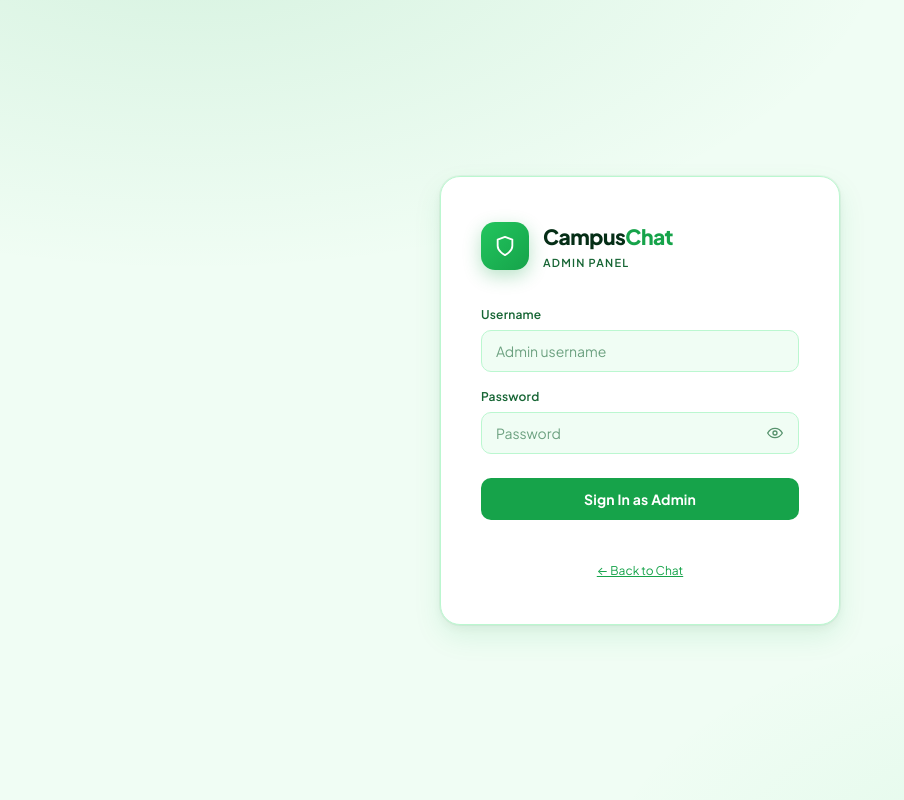
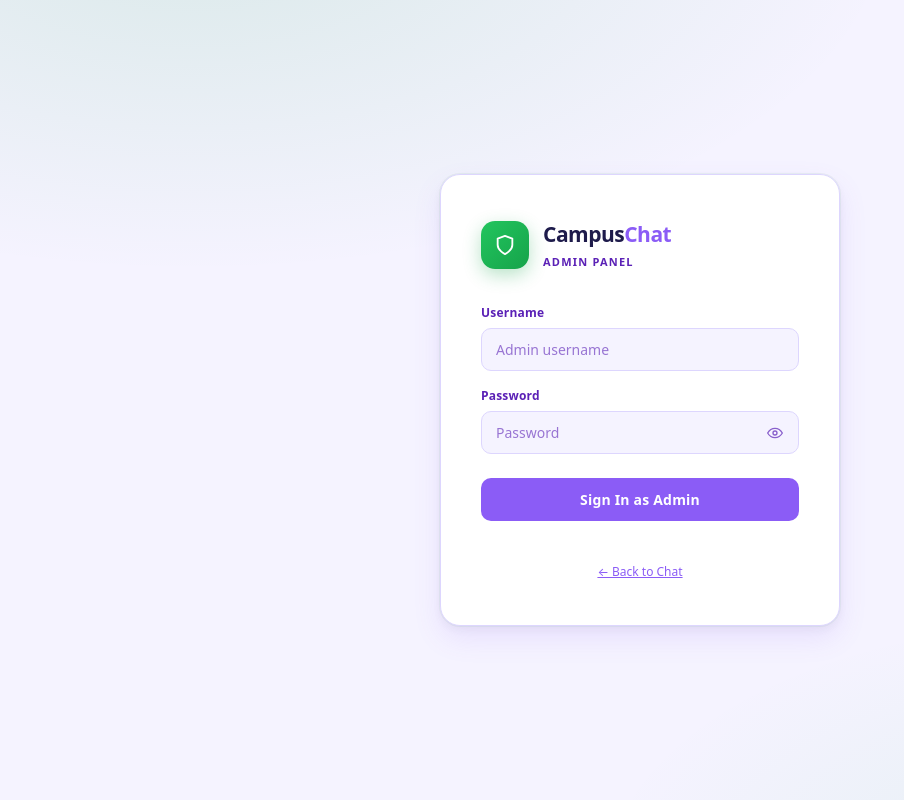
Before and after one commit to harryyyyy08/campus-chat, a PHP site: page /admin.html in a window 1280 px wide. Shown: the whole page, without its empty margins (0-904 px from the left). Run offline with PHP 8.4, Linux system fonts and the light colour scheme.

Commit message:
new color variables (violet dark theme)

```diff
--- a/ws-node/public/css/base.css
+++ b/ws-node/public/css/base.css
@@ -1,78 +1,78 @@
 /* ═══════════════════════════════════════════
-   CampusChat — Design System (Clean Mint)
+   CampusChat — Design System (Violet Dusk)
    ═══════════════════════════════════════════ */
 
 /* ── Light Theme ── */
 :root,
 [data-theme="light"] {
-  --bg-base:          #F0FDF4;
+  --bg-base:          #F5F3FF;
   --bg-sidebar:       #FFFFFF;
-  --bg-sidebar-hover: #F0FDF4;
-  --bg-active:        #DCFCE7;
-  --bg-chat:          #F7FEF9;
+  --bg-sidebar-hover: #F5F3FF;
+  --bg-active:        #EDE9FE;
+  --bg-chat:          #FAF9FF;
   --bg-bubble-in:     #FFFFFF;
-  --bg-bubble-out:    #16A34A;
-  --bg-input:         #F0FDF4;
+  --bg-bubble-out:    #8B5CF6;
+  --bg-input:         #F5F3FF;
   --bg-modal:         #FFFFFF;
 
-  --accent:       #16A34A;
-  --accent-hover: #15803D;
-  --accent-soft:  rgba(22, 163, 74, 0.10);
-  --accent-glow:  rgba(22, 163, 74, 0.25);
+  --accent:       #8B5CF6;
+  --accent-hover: #7C3AED;
+  --accent-soft:  rgba(139, 92, 246, 0.10);
+  --accent-glow:  rgba(139, 92, 246, 0.25);
 
-  --green:        #22C55E;
-  --green-soft:   rgba(34, 197, 94, 0.12);
+  --green:        #10B981;
+  --green-soft:   rgba(16, 185, 129, 0.12);
   --red:          #EF4444;
   --red-soft:     rgba(239, 68, 68, 0.08);
   --amber:        #F59E0B;
 
-  --text-primary:   #052E16;
-  --text-secondary: #166534;
-  --text-muted:     #4ADE80;
-  --border:         #BBF7D0;
-  --border-strong:  #86EFAC;
+  --text-primary:   #1E1B4B;
+  --text-secondary: #5B21B6;
+  --text-muted:     #A78BFA;
+  --border:         #DDD6FE;
+  --border-strong:  #C4B5FD;
 
-  --shadow-sm: 0 1px 3px rgba(0, 0, 0, 0.04);
-  --shadow-md: 0 4px 12px rgba(22, 163, 74, 0.08), 0 2px 4px rgba(0, 0, 0, 0.04);
-  --shadow-lg: 0 12px 28px rgba(22, 163, 74, 0.10), 0 4px 12px rgba(0, 0, 0, 0.05);
+  --shadow-sm: 0 1px 3px rgba(0, 0, 0, 0.05);
+  --shadow-md: 0 4px 12px rgba(139, 92, 246, 0.10), 0 2px 4px rgba(0, 0, 0, 0.04);
+  --shadow-lg: 0 12px 28px rgba(139, 92, 246, 0.12), 0 4px 12px rgba(0, 0, 0, 0.05);
 
-  --toast-bg: #14532D;
+  --toast-bg: #1E1B4B;
 }
 
 /* ── Dark Theme ── */
 [data-theme="dark"] {
-  --bg-base:          #0F1512;
-  --bg-sidebar:       #161D19;
-  --bg-sidebar-hover: #1C2820;
-  --bg-active:        #1A3024;
-  --bg-chat:          #111710;
-  --bg-bubble-in:     #1C2820;
-  --bg-bubble-out:    #16A34A;
-  --bg-input:         #1C2820;
-  --bg-modal:         #161D19;
+  --bg-base:          #0D0D18;
+  --bg-sidebar:       #12121F;
+  --bg-sidebar-hover: #1A1A2E;
+  --bg-active:        #1E1B2E;
+  --bg-chat:          #0D0D18;
+  --bg-bubble-in:     #1A1A2E;
+  --bg-bubble-out:    #8B5CF6;
+  --bg-input:         #1A1A2E;
+  --bg-modal:         #12121F;
 
-  --accent:       #4ADE80;
-  --accent-hover: #22C55E;
-  --accent-soft:  rgba(74, 222, 128, 0.10);
-  --accent-glow:  rgba(74, 222, 128, 0.22);
+  --accent:       #A78BFA;
+  --accent-hover: #8B5CF6;
+  --accent-soft:  rgba(167, 139, 250, 0.12);
+  --accent-glow:  rgba(167, 139, 250, 0.25);
 
-  --green:        #4ADE80;
-  --green-soft:   rgba(74, 222, 128, 0.10);
+  --green:        #34D399;
+  --green-soft:   rgba(52, 211, 153, 0.10);
   --red:          #F87171;
   --red-soft:     rgba(248, 113, 113, 0.10);
   --amber:        #FCD34D;
 
-  --text-primary:   #ECFDF5;
-  --text-secondary: #A3B8AC;
-  --text-muted:     #5C7A68;
-  --border:         rgba(255, 255, 255, 0.07);
+  --text-primary:   #F0EEFF;
+  --text-secondary: #A0A0C0;
+  --text-muted:     #5A5A7A;
+  --border:         rgba(255, 255, 255, 0.06);
   --border-strong:  rgba(255, 255, 255, 0.12);
 
   --shadow-sm: 0 1px 3px rgba(0, 0, 0, 0.35);
   --shadow-md: 0 4px 16px rgba(0, 0, 0, 0.45);
   --shadow-lg: 0 8px 32px rgba(0, 0, 0, 0.55);
 
-  --toast-bg: #1A3024;
+  --toast-bg: #1E1B2E;
 }
 
 /* ── Shared Variables ── */
@@ -83,7 +83,7 @@
   --radius-xl:   20px;
   --radius-full: 9999px;
 
-  --font-body: "Plus Jakarta Sans", system-ui, -apple-system, sans-serif;
+  --font-body: "Manrope", system-ui, -apple-system, sans-serif;
   --font-mono: "JetBrains Mono", "Fira Code", monospace;
 
   --sidebar-w: 300px;
```
